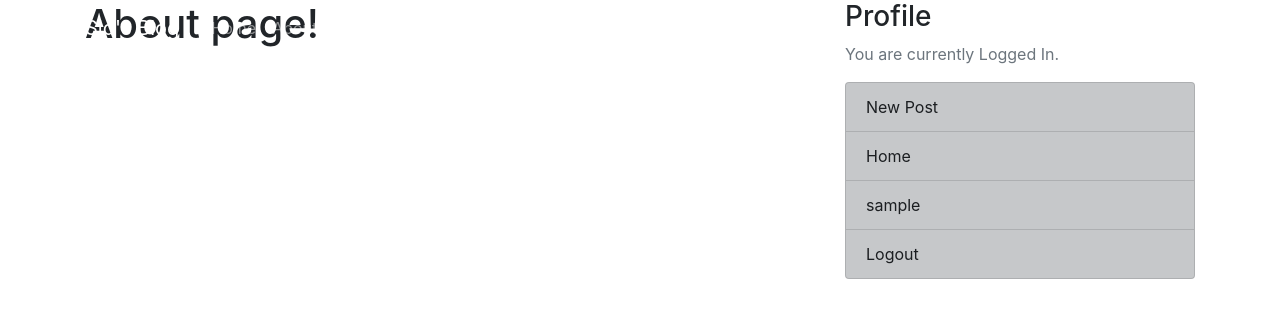
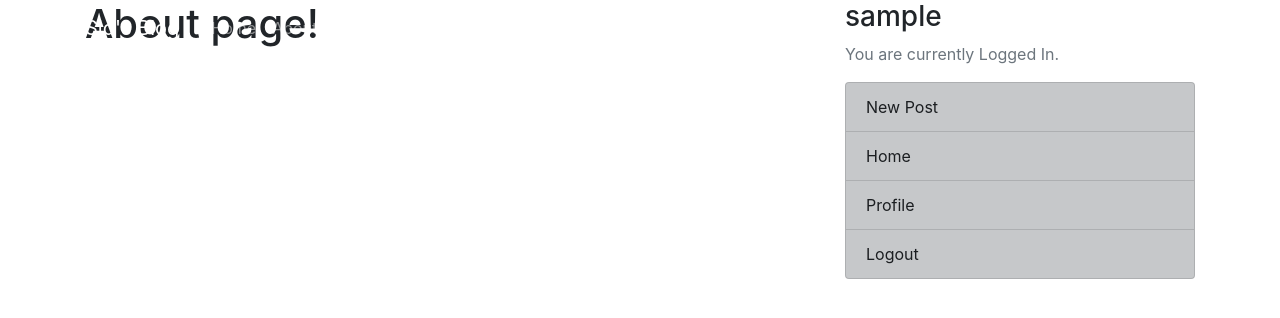
Before and after one commit to methegeek/Projects, a Django app: page /about/ in a window 1280 px wide. Shown: the top 318 px of the page. Run offline with Django 3.2, Linux system fonts and the light colour scheme; the visitor is signed in with stand-in values (Sample User, id 1); some libraries are stand-ins or nearby versions.

Commit message:
logged in 3

```diff
--- a/blog/templates/blog/base.html
+++ b/blog/templates/blog/base.html
@@ -69,14 +69,14 @@
 
               <div class="content-section">
                 {% if user.is_authenticated %}
-                      <h3>Profile</h3>
+                      <h3>{{user.username}}</h3>
 
                       <p class='text-muted'>You are currently Logged In.
                           <ul class="list-group">
                           <a class="list-group-item list-group-item-dark" href="{% url 'post-create' %}">New Post</a>
                           <a class="list-group-item list-group-item-dark" href="{% url 'blog-home' %}">Home</a>
 
-                          <a class="list-group-item list-group-item-dark" href="{% url 'profile' %}">{{user.username}}</a>
+                          <a class="list-group-item list-group-item-dark" href="{% url 'profile' %}">Profile</a>
                           <a class="list-group-item list-group-item-dark" href="{% url 'logout' %}">Logout</a>
                           </ul>
                       </p>
```
